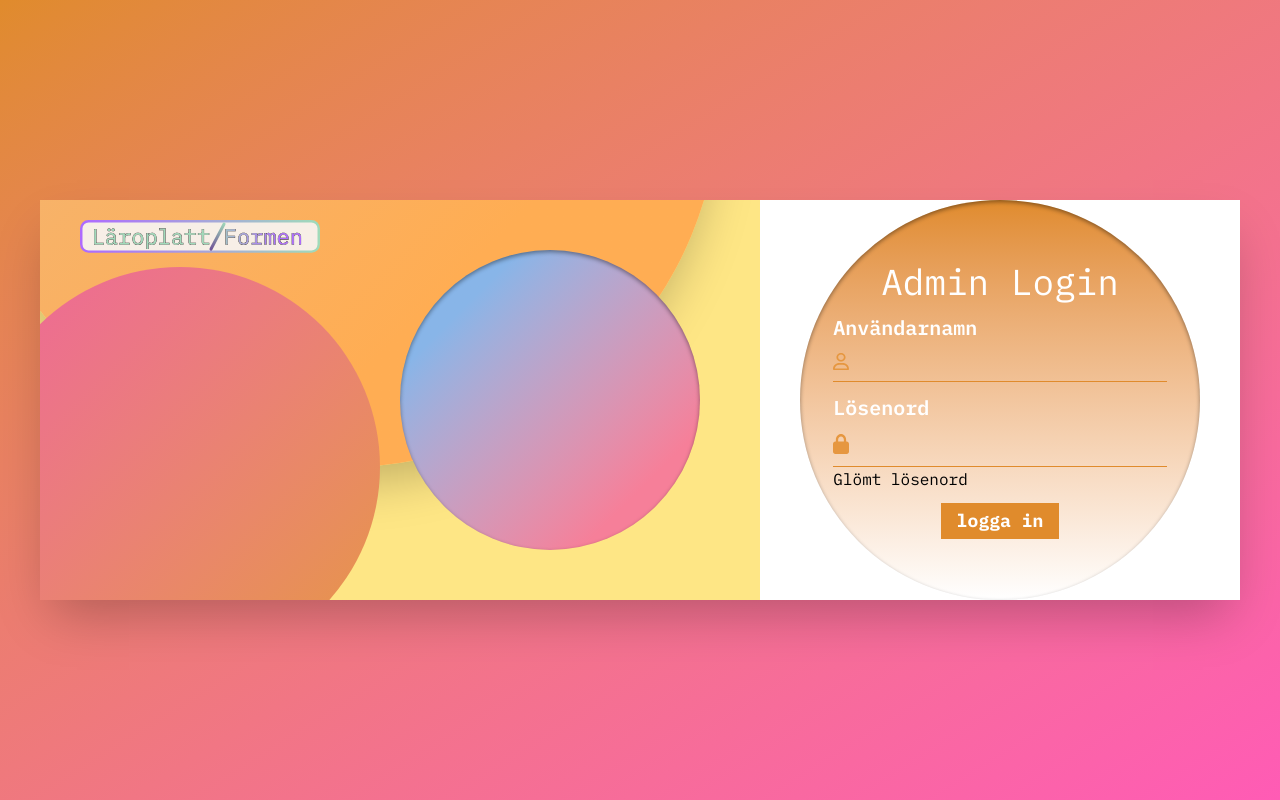
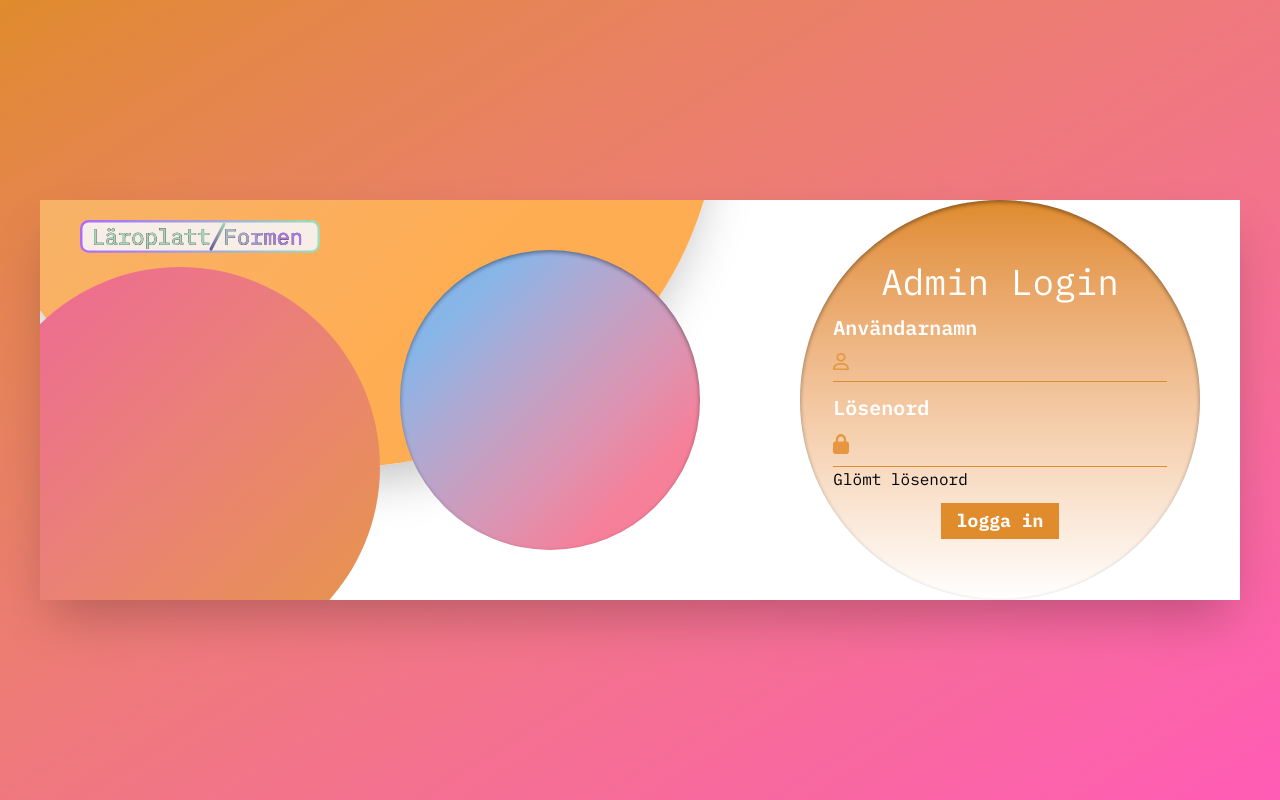
Before and after one commit to Emilaberg/datacentralen, a React (Vite) app: page /login in a window 1280 px wide. Built offline with nearby package versions, Linux system fonts and the light colour scheme.

Commit message:
readded link

```diff
--- a/src/Routing/routes/Login page/Loginpage.tsx
+++ b/src/Routing/routes/Login page/Loginpage.tsx
@@ -13,7 +13,7 @@ const Loginpage = () => {
   return (
     <section className="bg-linear-to-br from-0% from-[#E08B2C] to-100% to-[#FF5BB5] w-full h-screen flex items-center justify-center ">
       <section className="bg-white h-1/2 w-[1200px] flex items-center shadow-2xl">
-        <div className="relative bg-amber-200 w-3/5 h-full overflow-hidden">
+        <div className="relative  w-3/5 h-full overflow-hidden">
           <img src={webIcon} alt="" className="relative z-20 w-60 mt-5 ml-10" />
           <div className="w-[750px] h-[750px] bg-linear-to-br from-0% from-[#EEB87D] to-70% to-[#FFAD53] rounded-full absolute right-10 bottom-1/3 shadow-2xl z-0 flex justify-center items-center">
             <div className=" mt-20">
--- a/src/components/Navbar/Navbar.tsx
+++ b/src/components/Navbar/Navbar.tsx
@@ -17,10 +17,10 @@ const Navbar = () => {
         <Link className="hover:underline" to="/" replace>
           startsida
         </Link>
-        <div className="group relative flex border-2 border-footerBlue rounded-lg px-3 py-1 ">
+        <Link to="testa-algoritm" className="group relative flex border-2 border-footerBlue rounded-lg px-3 py-1 ">
           Testa algoritmen <img className="ml-2" src={arrowIcon} alt="" />
           <Submenu/>
-        </div>
+        </Link>
         <Link className="hover:underline" to="laroportal">
           Läroportal
         </Link>
```
